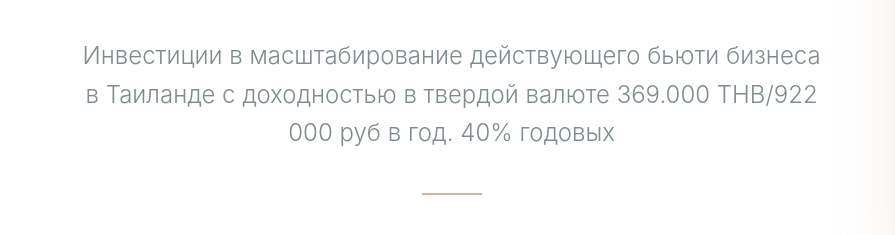
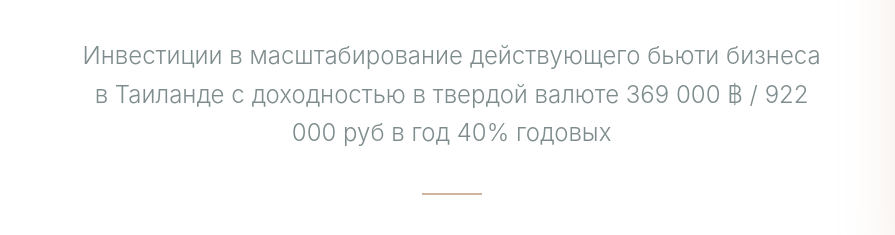
Before and after one commit to RaiconY/Kate-Lash-Pitch, a website: page index.html in a window 1280 px wide. Shown: the part 335-570 px from the top of the page, 0-895 px from the left. Drawn offline with Linux system fonts and the light colour scheme.

Commit message:
Updated index.html

```diff
--- a/index.html
+++ b/index.html
@@ -16,7 +16,7 @@
                 <div class="hero-text">
             <h1>Lash Studio Pattaya</h1>
             <p class="subtitle">Студия наращивания/ламинирования ресниц и оформления бровей Паттайя</p>
-                  <p class="subtitle">Инвестиции в масштабирование действующего бьюти бизнеса в Таиланде с доходностью в твердой валюте 369.000 THB/922 000 руб в год.
+                  <p class="subtitle">Инвестиции в масштабирование действующего бьюти бизнеса в Таиланде с доходностью в твердой валюте 369 000  ฿ / 922 000 руб в год
 40% годовых</p>
 
             <div class="accent-line"></div>
```
